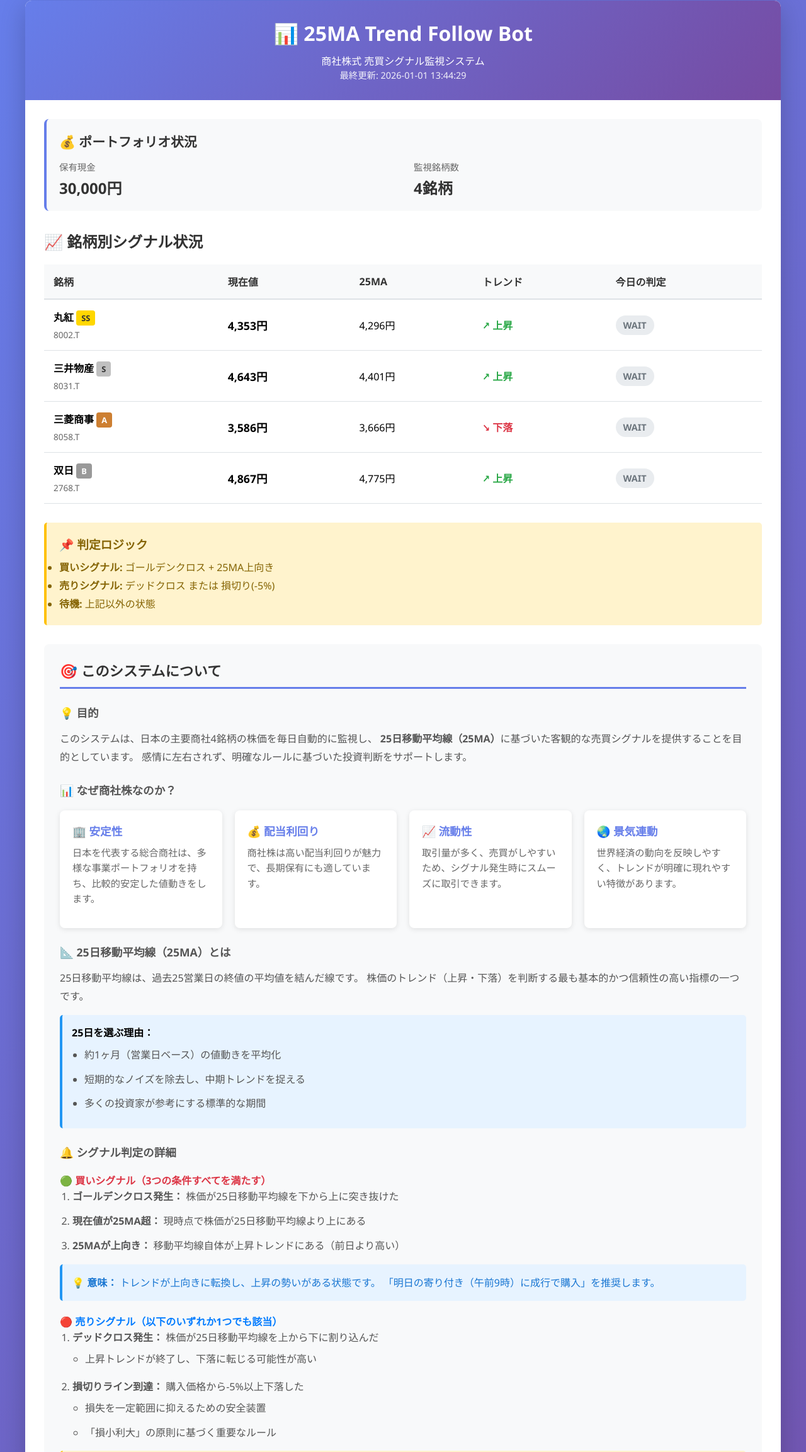
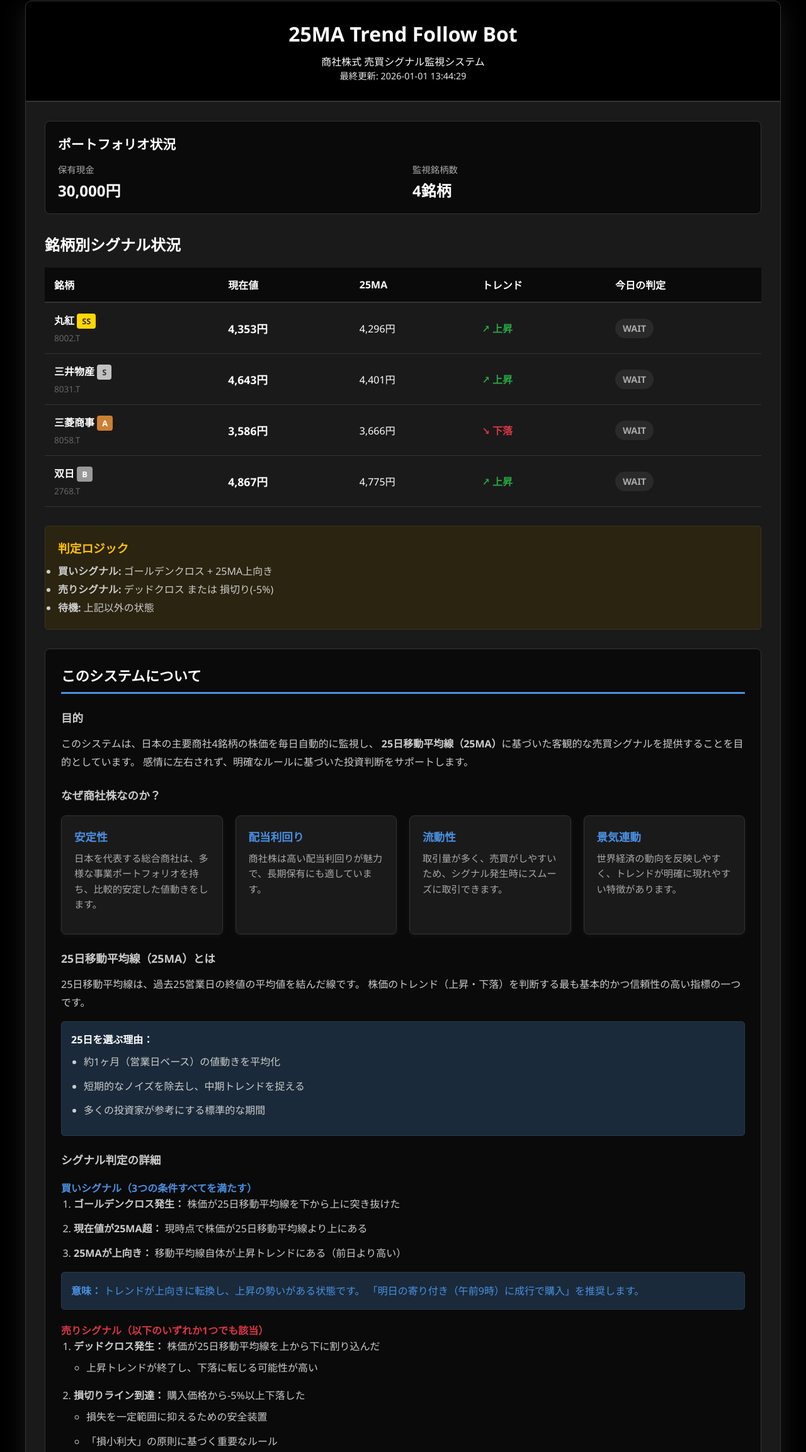
Before and after one commit to Terush/daily-stock-analysis, a plain HTML site: page docs/index.html in a window 1280 px wide. Shown: the part 19-2325 px from the top of the page at 63% size. Drawn offline with Linux system fonts and the light colour scheme.

Commit message:
Update UI to dark theme and remove emojis

```diff
--- a/docs/index.html
+++ b/docs/index.html
@@ -13,25 +13,28 @@
 
         body {
             font-family: 'Segoe UI', Tahoma, Geneva, Verdana, sans-serif;
-            background: linear-gradient(135deg, #667eea 0%, #764ba2 100%);
+            background: #000000;
             padding: 20px;
             min-height: 100vh;
+            color: #ffffff;
         }
 
         .container {
             max-width: 1200px;
             margin: 0 auto;
-            background: white;
+            background: #1a1a1a;
             border-radius: 10px;
-            box-shadow: 0 10px 40px rgba(0,0,0,0.2);
+            box-shadow: 0 10px 40px rgba(255,255,255,0.1);
             overflow: hidden;
+            border: 1px solid #333;
         }
 
         .header {
-            background: linear-gradient(135deg, #667eea 0%, #764ba2 100%);
+            background: #000000;
             color: white;
             padding: 30px;
             text-align: center;
+            border-bottom: 2px solid #333;
         }
 
         .header h1 {
@@ -46,18 +49,20 @@
 
         .content {
             padding: 30px;
+            background: #1a1a1a;
         }
 
         .portfolio-summary {
-            background: #f8f9fa;
+            background: #0a0a0a;
             border-radius: 8px;
             padding: 20px;
             margin-bottom: 30px;
-            border-left: 4px solid #667eea;
+            border-left: 4px solid #4a90e2;
+            border: 1px solid #333;
         }
 
         .portfolio-summary h2 {
-            color: #333;
+            color: #ffffff;
             margin-bottom: 15px;
             font-size: 1.3em;
         }
@@ -75,7 +80,7 @@
 
         .portfolio-item label {
             display: block;
-            color: #666;
+            color: #aaa;
             font-size: 0.9em;
             margin-bottom: 5px;
         }
@@ -83,7 +88,7 @@
         .portfolio-item .value {
             font-size: 1.5em;
             font-weight: bold;
-            color: #333;
+            color: #ffffff;
         }
 
         .stocks-table {
@@ -93,24 +98,25 @@
         }
 
         .stocks-table thead {
-            background: #f8f9fa;
+            background: #0a0a0a;
         }
 
         .stocks-table th {
             padding: 15px;
             text-align: left;
             font-weight: 600;
-            color: #333;
-            border-bottom: 2px solid #dee2e6;
+            color: #ffffff;
+            border-bottom: 2px solid #333;
         }
 
         .stocks-table td {
             padding: 15px;
-            border-bottom: 1px solid #dee2e6;
+            border-bottom: 1px solid #333;
+            color: #ffffff;
         }
 
         .stocks-table tr:hover {
-            background: #f8f9fa;
+            background: #2a2a2a;
         }
 
         .rank-badge {
@@ -153,41 +159,42 @@
         }
 
         .signal-WAIT {
-            background: #e9ecef;
-            color: #6c757d;
+            background: #2a2a2a;
+            color: #aaa;
         }
 
         .info-section {
-            background: #f8f9fa;
+            background: #0a0a0a;
             border-radius: 8px;
             padding: 25px;
             margin-top: 30px;
             margin-bottom: 30px;
+            border: 1px solid #333;
         }
 
         .info-section h2 {
-            color: #333;
+            color: #ffffff;
             margin-bottom: 20px;
             font-size: 1.4em;
-            border-bottom: 3px solid #667eea;
+            border-bottom: 3px solid #4a90e2;
             padding-bottom: 10px;
         }
 
         .info-section h3 {
-            color: #555;
+            color: #cccccc;
             margin-top: 25px;
             margin-bottom: 15px;
             font-size: 1.1em;
         }
 
         .info-section p {
-            color: #555;
+            color: #cccccc;
             line-height: 1.8;
             margin-bottom: 15px;
         }
 
         .info-section ul {
-            color: #555;
+            color: #cccccc;
             line-height: 1.8;
             margin-left: 20px;
             margin-bottom: 15px;
@@ -198,19 +205,21 @@
         }
 
         .highlight-box {
-            background: #e7f3ff;
-            border-left: 4px solid #2196F3;
+            background: #1a2a3a;
+            border-left: 4px solid #4a90e2;
             padding: 15px;
             margin: 15px 0;
             border-radius: 5px;
+            border: 1px solid #2a3a4a;
         }
 
         .warning-box {
-            background: #fff3cd;
+            background: #2a2410;
             border-left: 4px solid #ffc107;
             padding: 15px;
             margin: 15px 0;
             border-radius: 5px;
+            border: 1px solid #3a3420;
         }
 
         .feature-grid {
@@ -221,31 +230,32 @@
         }
 
         .feature-card {
-            background: white;
+            background: #1a1a1a;
             padding: 20px;
             border-radius: 8px;
-            box-shadow: 0 2px 8px rgba(0,0,0,0.1);
+            box-shadow: 0 2px 8px rgba(255,255,255,0.05);
+            border: 1px solid #333;
         }
 
         .feature-card h4 {
-            color: #667eea;
+            color: #4a90e2;
             margin-bottom: 10px;
             font-size: 1.1em;
         }
 
         .feature-card p {
-            color: #666;
+            color: #aaa;
             font-size: 0.95em;
             line-height: 1.6;
         }
 
         .footer {
-            background: #f8f9fa;
+            background: #0a0a0a;
             padding: 20px;
             text-align: center;
-            color: #666;
+            color: #aaa;
             font-size: 0.9em;
-            border-top: 1px solid #dee2e6;
+            border-top: 1px solid #333;
         }
 
         @media (max-width: 768px) {
@@ -271,14 +281,14 @@
 <body>
     <div class="container">
         <div class="header">
-            <h1>📊 25MA Trend Follow Bot</h1>
+            <h1>25MA Trend Follow Bot</h1>
             <p>商社株式 売買シグナル監視システム</p>
             <div class="update-time">最終更新: 2026-01-01 13:44:29</div>
         </div>
 
         <div class="content">
             <div class="portfolio-summary">
-                <h2>💰 ポートフォリオ状況</h2>
+                <h2>ポートフォリオ状況</h2>
                 <div class="portfolio-info">
                     <div class="portfolio-item">
                         <label>保有現金</label>
@@ -291,7 +301,7 @@
                 </div>
             </div>
 
-            <h2 style="margin-bottom: 15px; color: #333;">📈 銘柄別シグナル状況</h2>
+            <h2 style="margin-bottom: 15px; color: #ffffff;">銘柄別シグナル状況</h2>
 
             <table class="stocks-table">
                 <thead>
@@ -412,9 +422,9 @@
                 </tbody>
             </table>
 
-            <div style="margin-top: 30px; padding: 20px; background: #fff3cd; border-left: 4px solid #ffc107; border-radius: 5px;">
-                <h3 style="color: #856404; margin-bottom: 10px;">📌 判定ロジック</h3>
-                <ul style="color: #856404; line-height: 1.8;">
+            <div style="margin-top: 30px; padding: 20px; background: #2a2410; border-left: 4px solid #ffc107; border-radius: 5px; border: 1px solid #3a3420;">
+                <h3 style="color: #ffc107; margin-bottom: 10px;">判定ロジック</h3>
+                <ul style="color: #cccccc; line-height: 1.8;">
                     <li><strong>買いシグナル:</strong> ゴールデンクロス + 25MA上向き</li>
                     <li><strong>売りシグナル:</strong> デッドクロス または 損切り(-5%)</li>
                     <li><strong>待機:</strong> 上記以外の状態</li>
@@ -423,36 +433,36 @@
 
             <!-- システム説明セクション -->
             <div class="info-section">
-                <h2>🎯 このシステムについて</h2>
+                <h2>このシステムについて</h2>
 
-                <h3>💡 目的</h3>
+                <h3>目的</h3>
                 <p>
                     このシステムは、日本の主要商社4銘柄の株価を毎日自動的に監視し、
                     <strong>25日移動平均線（25MA）</strong>に基づいた客観的な売買シグナルを提供することを目的としています。
                     感情に左右されず、明確なルールに基づいた投資判断をサポートします。
                 </p>
 
-                <h3>📊 なぜ商社株なのか？</h3>
+                <h3>なぜ商社株なのか？</h3>
                 <div class="feature-grid">
                     <div class="feature-card">
-                        <h4>🏢 安定性</h4>
+                        <h4>安定性</h4>
                         <p>日本を代表する総合商社は、多様な事業ポートフォリオを持ち、比較的安定した値動きをします。</p>
                     </div>
                     <div class="feature-card">
-                        <h4>💰 配当利回り</h4>
+                        <h4>配当利回り</h4>
                         <p>商社株は高い配当利回りが魅力で、長期保有にも適しています。</p>
                     </div>
                     <div class="feature-card">
-                        <h4>📈 流動性</h4>
+                        <h4>流動性</h4>
                         <p>取引量が多く、売買がしやすいため、シグナル発生時にスムーズに取引できます。</p>
                     </div>
                     <div class="feature-card">
-                        <h4>🌏 景気連動</h4>
+                        <h4>景気連動</h4>
                         <p>世界経済の動向を反映しやすく、トレンドが明確に現れやすい特徴があります。</p>
                     </div>
                 </div>
 
-                <h3>📐 25日移動平均線（25MA）とは</h3>
+                <h3>25日移動平均線（25MA）とは</h3>
                 <p>
                     25日移動平均線は、過去25営業日の終値の平均値を結んだ線です。
                     株価のトレンド（上昇・下落）を判断する最も基本的かつ信頼性の高い指標の一つです。
@@ -466,23 +476,23 @@
                     </ul>
                 </div>
 
-                <h3>🔔 シグナル判定の詳細</h3>
+                <h3>シグナル判定の詳細</h3>
 
-                <h4 style="color: #dc3545; margin-top: 20px;">🟢 買いシグナル（3つの条件すべてを満たす）</h4>
-                <ol style="margin-left: 20px; line-height: 1.8; color: #555;">
+                <h4 style="color: #4a90e2; margin-top: 20px;">買いシグナル（3つの条件すべてを満たす）</h4>
+                <ol style="margin-left: 20px; line-height: 1.8; color: #cccccc;">
                     <li><strong>ゴールデンクロス発生：</strong> 株価が25日移動平均線を下から上に突き抜けた</li>
                     <li><strong>現在値が25MA超：</strong> 現時点で株価が25日移動平均線より上にある</li>
                     <li><strong>25MAが上向き：</strong> 移動平均線自体が上昇トレンドにある（前日より高い）</li>
                 </ol>
                 <div class="highlight-box">
-                    <p style="margin: 0; color: #1976D2;">
-                        <strong>💡 意味：</strong> トレンドが上向きに転換し、上昇の勢いがある状態です。
+                    <p style="margin: 0; color: #4a90e2;">
+                        <strong>意味：</strong> トレンドが上向きに転換し、上昇の勢いがある状態です。
                         「明日の寄り付き（午前9時）に成行で購入」を推奨します。
                     </p>
                 </div>
 
-                <h4 style="color: #007bff; margin-top: 20px;">🔴 売りシグナル（以下のいずれか1つでも該当）</h4>
-                <ol style="margin-left: 20px; line-height: 1.8; color: #555;">
+                <h4 style="color: #dc3545; margin-top: 20px;">売りシグナル（以下のいずれか1つでも該当）</h4>
+                <ol style="margin-left: 20px; line-height: 1.8; color: #cccccc;">
                     <li><strong>デッドクロス発生：</strong> 株価が25日移動平均線を上から下に割り込んだ
                         <ul style="margin-top: 5px;">
                             <li>上昇トレンドが終了し、下落に転じる可能性が高い</li>
@@ -496,15 +506,15 @@
                     </li>
                 </ol>
                 <div class="warning-box">
-                    <p style="margin: 0; color: #856404;">
-                        <strong>⚠️ 重要：</strong> 売りシグナルが出たら、感情に流されず機械的に売却することが、
+                    <p style="margin: 0; color: #ffc107;">
+                        <strong>重要：</strong> 売りシグナルが出たら、感情に流されず機械的に売却することが、
                         長期的な資産保全につながります。
                     </p>
                 </div>
 
-                <h3>🤖 自動化の仕組み</h3>
+                <h3>自動化の仕組み</h3>
                 <p>このシステムは以下の流れで毎日自動的に動作します：</p>
-                <ol style="margin-left: 20px; line-height: 1.8; color: #555;">
+                <ol style="margin-left: 20px; line-height: 1.8; color: #cccccc;">
                     <li><strong>市場終了後（17:00）：</strong> cron（スケジューラー）により自動起動</li>
                     <li><strong>データ取得：</strong> Yahoo Financeから4銘柄の最新株価データを取得</li>
                     <li><strong>分析実行：</strong> 25日移動平均線を計算し、売買シグナルを判定</li>
@@ -512,9 +522,9 @@
                     <li><strong>Web公開：</strong> このページを自動更新し、GitHub Pagesで公開</li>
                 </ol>
 
-                <h3>⚠️ 重要な注意事項</h3>
+                <h3>重要な注意事項</h3>
                 <div class="warning-box">
-                    <ul style="margin: 10px 0 0 20px; color: #856404;">
+                    <ul style="margin: 10px 0 0 20px; color: #cccccc;">
                         <li><strong>投資助言ではありません：</strong> このシステムは過去データに基づく機械的な判定であり、
                             将来の株価を保証するものではありません</li>
                         <li><strong>最終判断はご自身で：</strong> 投資判断および投資結果の責任は、すべてご自身に帰属します</li>
@@ -524,40 +534,40 @@
                     </ul>
                 </div>
 
-                <h3>📚 参考：監視銘柄の優先順位</h3>
+                <h3>参考：監視銘柄の優先順位</h3>
                 <table style="width: 100%; margin-top: 15px; border-collapse: collapse;">
                     <thead>
-                        <tr style="background: #f8f9fa;">
-                            <th style="padding: 10px; text-align: left; border-bottom: 2px solid #dee2e6;">ランク</th>
-                            <th style="padding: 10px; text-align: left; border-bottom: 2px solid #dee2e6;">銘柄</th>
-                            <th style="padding: 10px; text-align: left; border-bottom: 2px solid #dee2e6;">理由</th>
+                        <tr style="background: #0a0a0a;">
+                            <th style="padding: 10px; text-align: left; border-bottom: 2px solid #333; color: #ffffff;">ランク</th>
+                            <th style="padding: 10px; text-align: left; border-bottom: 2px solid #333; color: #ffffff;">銘柄</th>
+                            <th style="padding: 10px; text-align: left; border-bottom: 2px solid #333; color: #ffffff;">理由</th>
                         </tr>
                     </thead>
                     <tbody>
                         <tr>
-                            <td style="padding: 10px; border-bottom: 1px solid #dee2e6;">
+                            <td style="padding: 10px; border-bottom: 1px solid #333;">
                                 <span class="rank-badge rank-SS">SS</span>
                             </td>
-                            <td style="padding: 10px; border-bottom: 1px solid #dee2e6;">丸紅 (8002.T)</td>
-                            <td style="padding: 10px; border-bottom: 1px solid #dee2e6; color: #555;">
+                            <td style="padding: 10px; border-bottom: 1px solid #333; color: #ffffff;">丸紅 (8002.T)</td>
+                            <td style="padding: 10px; border-bottom: 1px solid #333; color: #cccccc;">
                                 最優先監視銘柄。電力・インフラに強み
                             </td>
                         </tr>
                         <tr>
-                            <td style="padding: 10px; border-bottom: 1px solid #dee2e6;">
+                            <td style="padding: 10px; border-bottom: 1px solid #333;">
                                 <span class="rank-badge rank-S">S</span>
                             </td>
-                            <td style="padding: 10px; border-bottom: 1px solid #dee2e6;">三井物産 (8031.T)</td>
-                            <td style="padding: 10px; border-bottom: 1px solid #dee2e6; color: #555;">
+                            <td style="padding: 10px; border-bottom: 1px solid #333; color: #ffffff;">三井物産 (8031.T)</td>
+                            <td style="padding: 10px; border-bottom: 1px solid #333; color: #cccccc;">
                                 資源・エネルギーに強み。安定配当
                             </td>
                         </tr>
                         <tr>
-                            <td style="padding: 10px; border-bottom: 1px solid #dee2e6;">
+                            <td style="padding: 10px; border-bottom: 1px solid #333;">
                                 <span class="rank-badge rank-A">A</span>
                             </td>
-                            <td style="padding: 10px; border-bottom: 1px solid #dee2e6;">三菱商事 (8058.T)</td>
-                            <td style="padding: 10px; border-bottom: 1px solid #dee2e6; color: #555;">
+                            <td style="padding: 10px; border-bottom: 1px solid #333; color: #ffffff;">三菱商事 (8058.T)</td>
+                            <td style="padding: 10px; border-bottom: 1px solid #333; color: #cccccc;">
                                 業界最大手。総合力が高い
                             </td>
                         </tr>
@@ -565,8 +575,8 @@
                             <td style="padding: 10px;">
                                 <span class="rank-badge rank-B">B</span>
                             </td>
-                            <td style="padding: 10px;">双日 (2768.T)</td>
-                            <td style="padding: 10px; color: #555;">
+                            <td style="padding: 10px; color: #ffffff;">双日 (2768.T)</td>
+                            <td style="padding: 10px; color: #cccccc;">
                                 中堅商社。成長性に期待
                             </td>
                         </tr>
```
